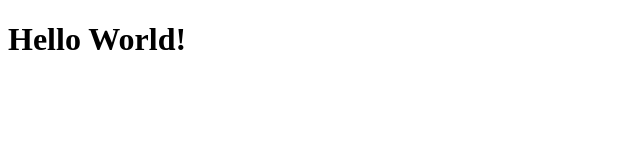
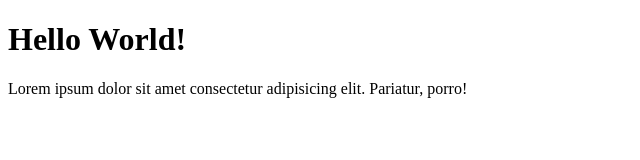
Before and after one commit to LutfiJulioRahman/lutfi-git-test, a plain HTML site: page index.html in a window 1280 px wide. Shown: the whole page, without its empty margins (0-640 px from the left). Drawn offline with Linux system fonts and the light colour scheme.

Commit message:
menambahkan paragraf

```diff
--- a/index.html
+++ b/index.html
@@ -8,5 +8,6 @@
 </head>
 <body>
     <h1>Hello World!</h1>
+    <p>Lorem ipsum dolor sit amet consectetur adipisicing elit. Pariatur, porro!</p>
 </body>
 </html>
```
